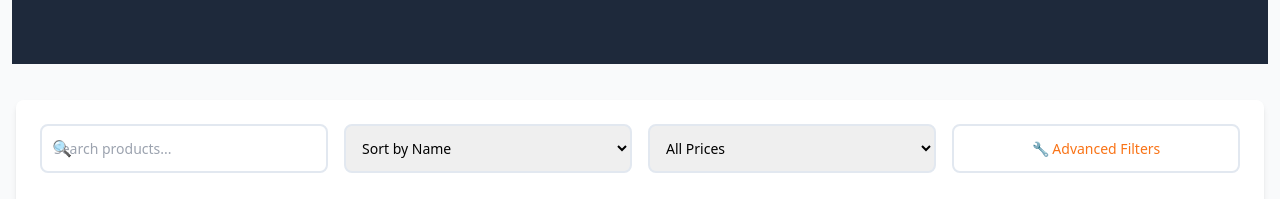
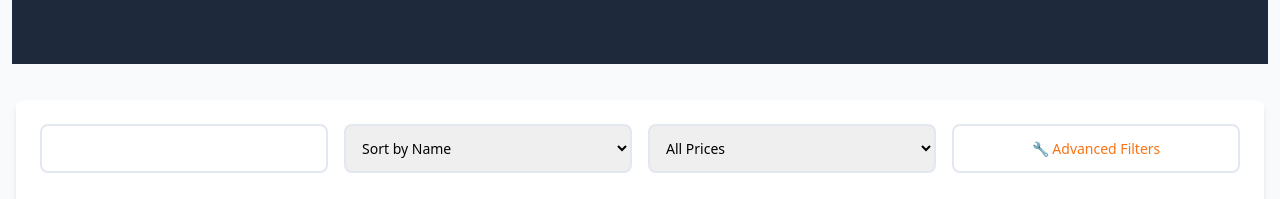
Before and after one commit to barakabilal/E-comerce-nodejs, a React (Vite) app in the folder Frontend/: page /Shop in a window 1280 px wide. Shown: the part 794-993 px from the top of the page. Built offline with nearby package versions, Linux system fonts and the light colour scheme.

Commit message:
`Added conditional rendering for search bar icon and input field`

```diff
--- a/Frontend/src/pages/Shop/Shopepage.tsx
+++ b/Frontend/src/pages/Shop/Shopepage.tsx
@@ -4,12 +4,13 @@ import { shopProducts } from '../../components/utils/shopproducts';
 import { categories } from '../../components/utils/categories';
 import Header from './components/Header';
 
+
 const Shop = () => {
   const [searchTerm, setSearchTerm] = useState<string>('');
   const [selectedCategory, setSelectedCategory] = useState<string>('all');
   const [sortBy, setSortBy] = useState<string>('name');
   const [priceRange, setPriceRange] = useState<string>('all');
-
+  const [settowrite,issettowrite]=useState<boolean>(false)
   const filteredAndSortedProducts = useMemo<Product[]>(() => {
     const filtered = shopProducts.filter((product: Product) => {
       const matchesSearch = product.title.toLowerCase().includes(searchTerm.toLowerCase()) ||
@@ -60,7 +61,12 @@ const Shop = () => {
   const handlePriceRangeChange = (event: React.ChangeEvent<HTMLSelectElement>): void => {
     setPriceRange(event.target.value);
   };
-
+const onmouseenter=()=>{
+  issettowrite(true)
+}
+const onmouseeleave=()=>{
+  issettowrite(settowrite)
+}
   const StarRating: React.FC<StarRatingProps> = ({ rating }) => {
     const stars: JSX.Element[] = [];
     const fullStars = Math.floor(rating);
@@ -223,14 +229,29 @@ const Shop = () => {
         <div className="bg-white rounded-lg shadow-md p-6 mb-8 blur-fade">
           <div className="grid grid-cols-1 md:grid-cols-4 gap-4 mb-6">
             <div className="relative">
-              <span className="absolute left-3 top-1/2 transform -translate-y-1/2 text-orange-500">🔍</span>
-              <input
-                type="text"
-                placeholder="Search products..."
-                className="filter-input pl-10"
-                value={searchTerm}
-                onChange={handleSearchChange}
-              />
+
+      {issettowrite? (
+  <input
+    type="text"
+    onMouseEnter={onmouseenter}
+    onMouseLeave={onmouseeleave}
+    className="filter-input pl-7"
+    value={searchTerm}
+    onChange={handleSearchChange}
+  />
+) : (
+  <div className="relative">
+    <span className="absolute left-3 top-1/2 transform -translate-y-1/2 text-orange-500 mr-9">🔍</span>
+    <input
+      type="text"
+      onMouseEnter={onmouseenter}
+    onMouseLeave={onmouseeleave}
+      className="filter-input pl-7"
+      value={searchTerm}
+      onChange={handleSearchChange}
+    />
+  </div>
+)}
             </div>
 
             <select
```
